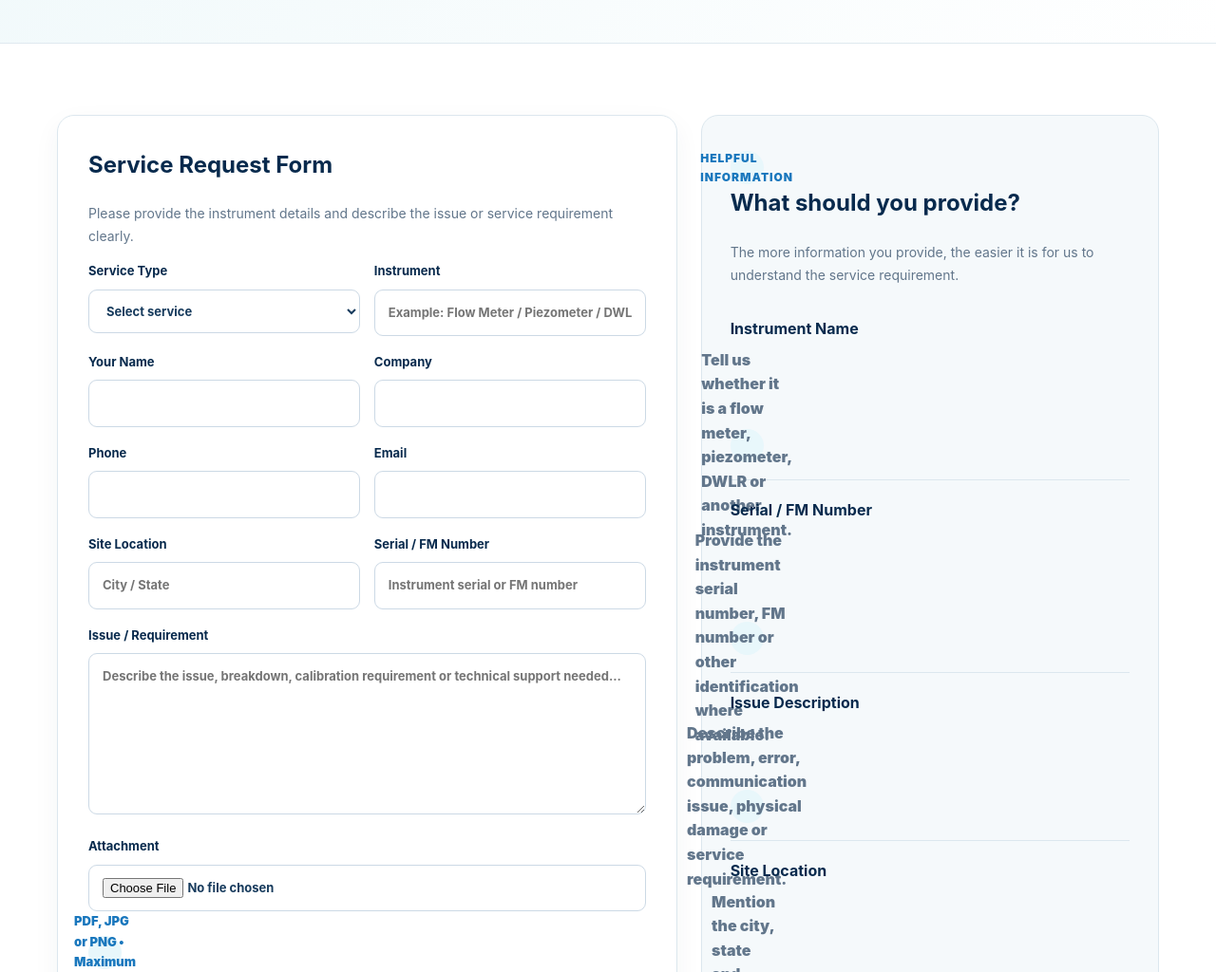
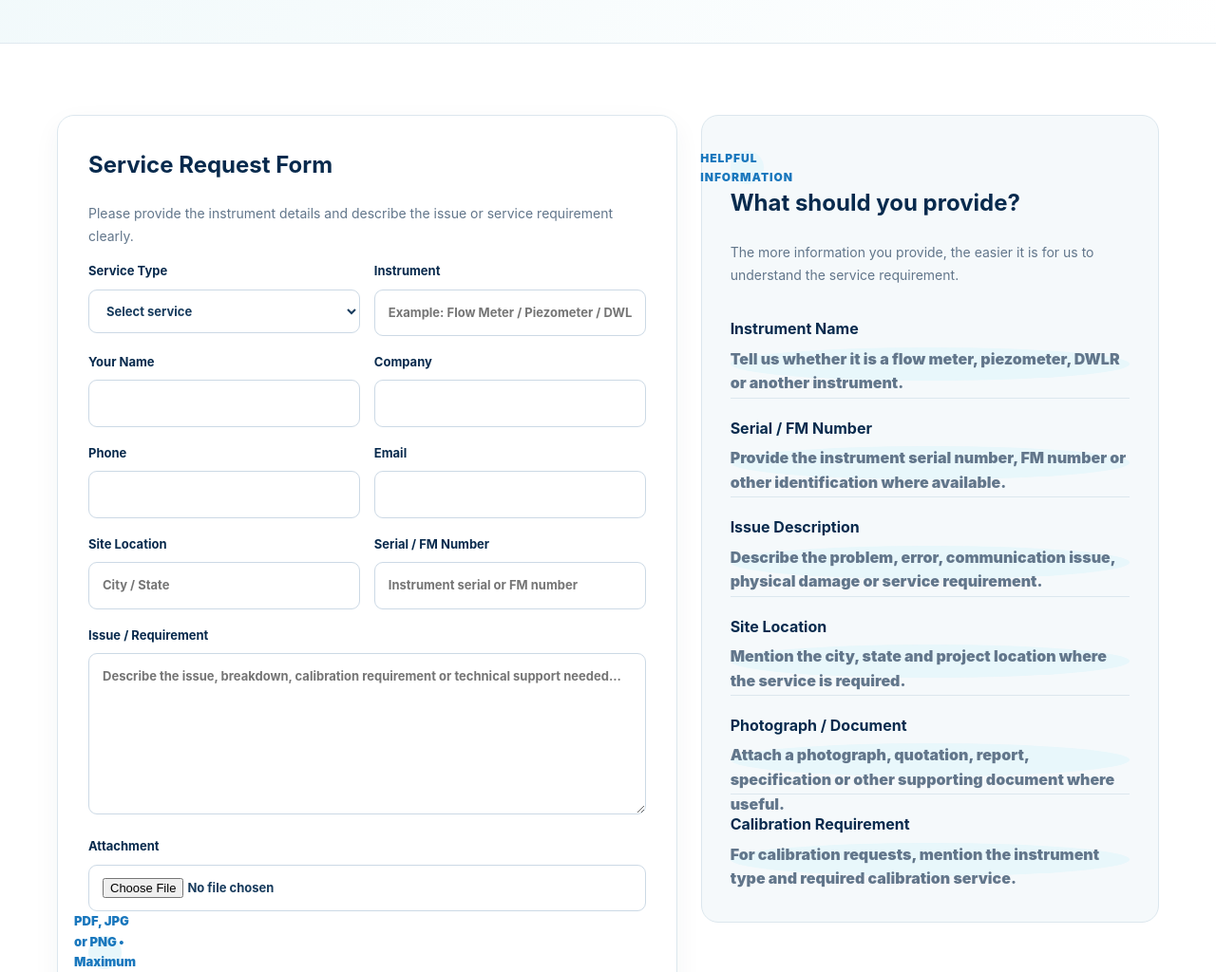
Before and after one commit to sri-laxmi-sai-scientific-services/sri-laxmi-sai-scientific-services, a plain HTML site: page service.html in a window 1280 px wide. Shown: the part 440-1464 px from the top of the page at 95% size. Drawn offline with Linux system fonts and the light colour scheme.

Commit message:
Fix service request layout

```diff
--- a/service.html
+++ b/service.html
@@ -227,6 +227,48 @@
       }
 
     }
+
+ /* SERVICE PAGE LAYOUT FIX */
+.service-grid{
+  grid-template-columns:minmax(0,1.15fr) minmax(0,.85fr);
+}
+
+.service-grid > *{
+  min-width:0;
+}
+
+.info-card{
+  width:100%;
+  min-width:0;
+  box-sizing:border-box;
+}
+
+.info-item{
+  display:block;
+  width:100%;
+  box-sizing:border-box;
+}
+
+.info-item strong,
+.info-item span{
+  display:block;
+  width:100%;
+  max-width:none;
+  box-sizing:border-box;
+  white-space:normal;
+  overflow-wrap:break-word;
+}
+
+.info-item span{
+  color:#62768b;
+  line-height:1.6;
+}
+
+@media(max-width:850px){
+  .service-grid{
+    grid-template-columns:1fr;
+  }
+}
 
   </style>
 
```
